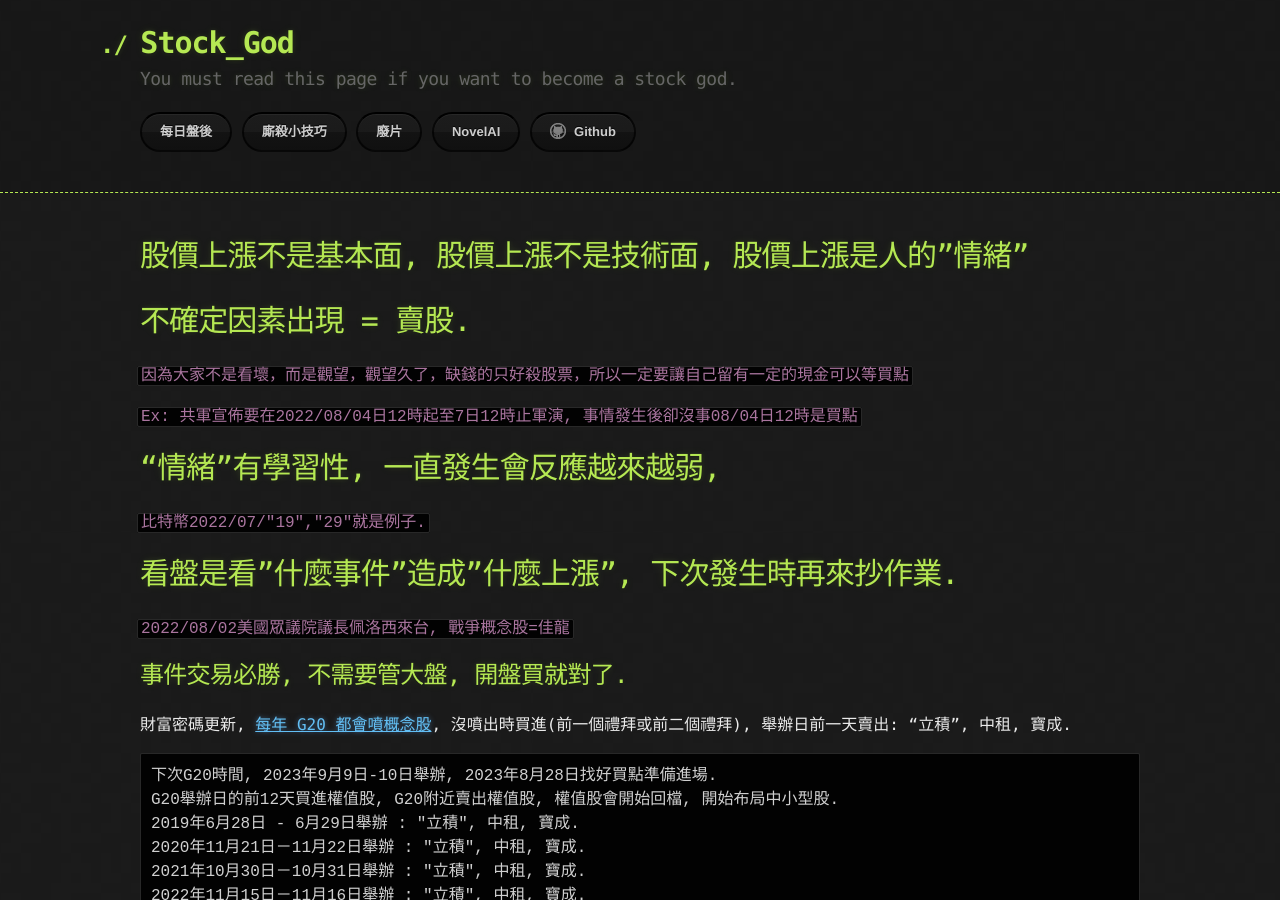
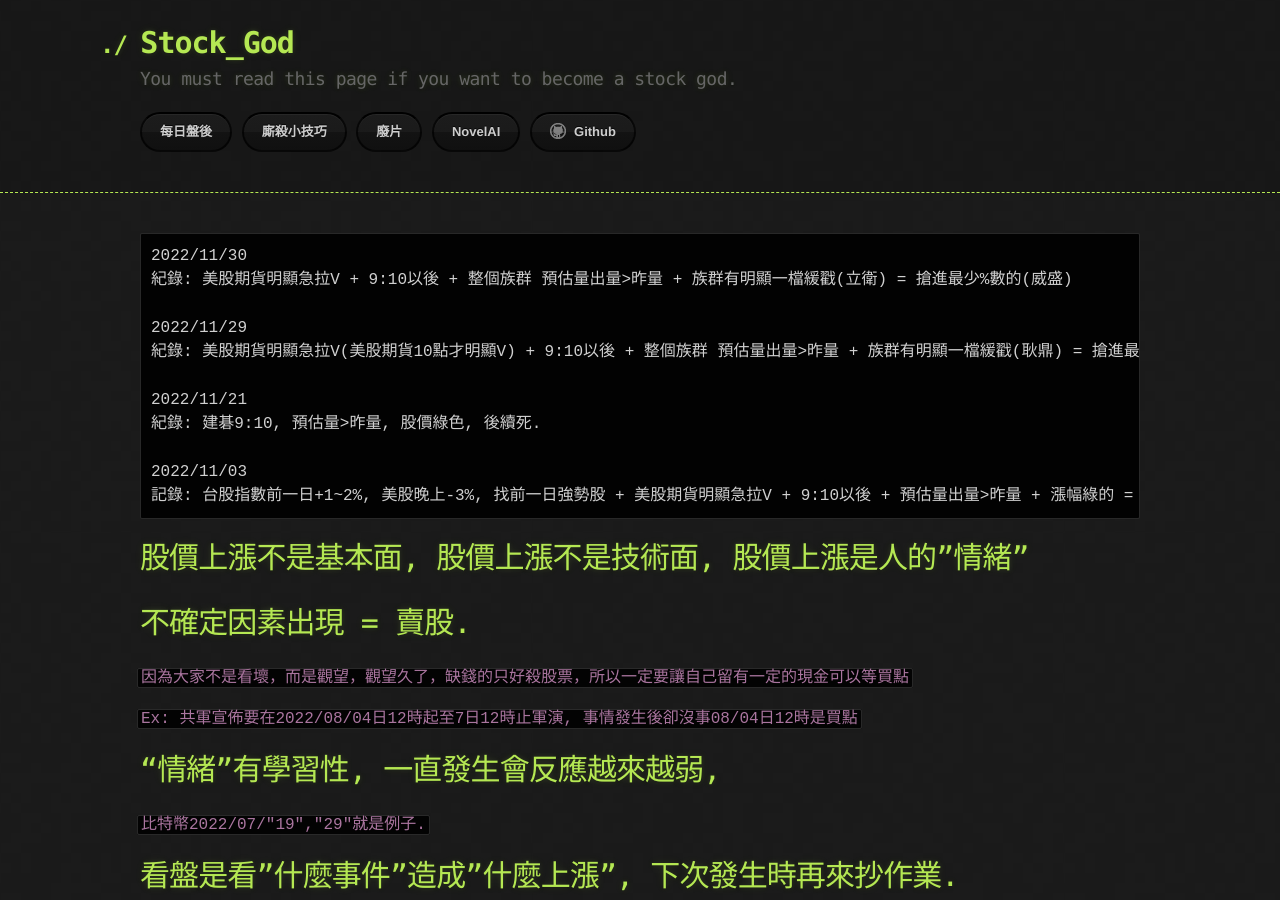
Before and after one commit to lepg5487/Stock_God, a Jekyll site: the page built from experience.md, in a window 1280 px wide and 900 px high. Built offline with Jekyll 4.4.1, drawn with Linux system fonts in a browser that asks for light colours; our own code applies the rules of GitHub Pages for plain Markdown files.

Commit message:
Update experience.md

````diff
--- a/experience.md
+++ b/experience.md
@@ -1,6 +1,21 @@
 ---
 layout: testlayouts
 ---
+```
+2022/11/30
+紀錄: 美股期貨明顯急拉V + 9:10以後 + 整個族群 預估量出量>昨量 + 族群有明顯一檔緩戳(立衛) = 搶進最少%數的(威盛)
+
+2022/11/29
+紀錄: 美股期貨明顯急拉V(美股期貨10點才明顯V) + 9:10以後 + 整個族群 預估量出量>昨量 + 族群有明顯一檔緩戳(耿鼎) = 搶進最少%數的(萬在or倉佑)
+
+2022/11/21
+紀錄: 建碁9:10, 預估量>昨量, 股價綠色, 後續死.
+
+2022/11/03
+記錄: 台股指數前一日+1~2%, 美股晚上-3%, 找前一日強勢股 + 美股期貨明顯急拉V + 9:10以後 + 預估量出量>昨量 + 漲幅綠的 = 買點 德宏 和 中視.
+```
+
+
 # 股價上漲不是基本面, 股價上漲不是技術面, 股價上漲是人的"情緒"
 # 不確定因素出現 = 賣股.
 `因為大家不是看壞，而是觀望，觀望久了，缺錢的只好殺股票，所以一定要讓自己留有一定的現金可以等買點`
````
